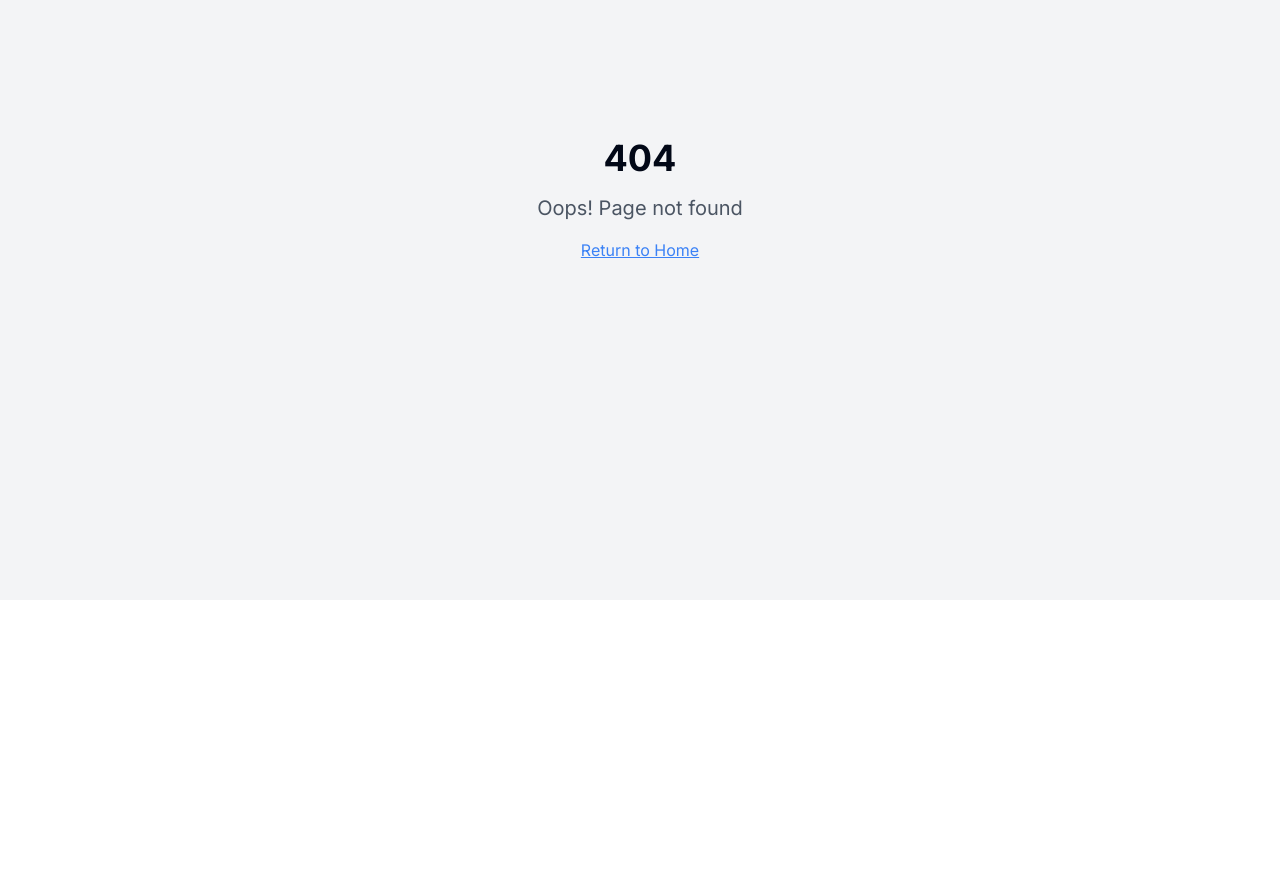
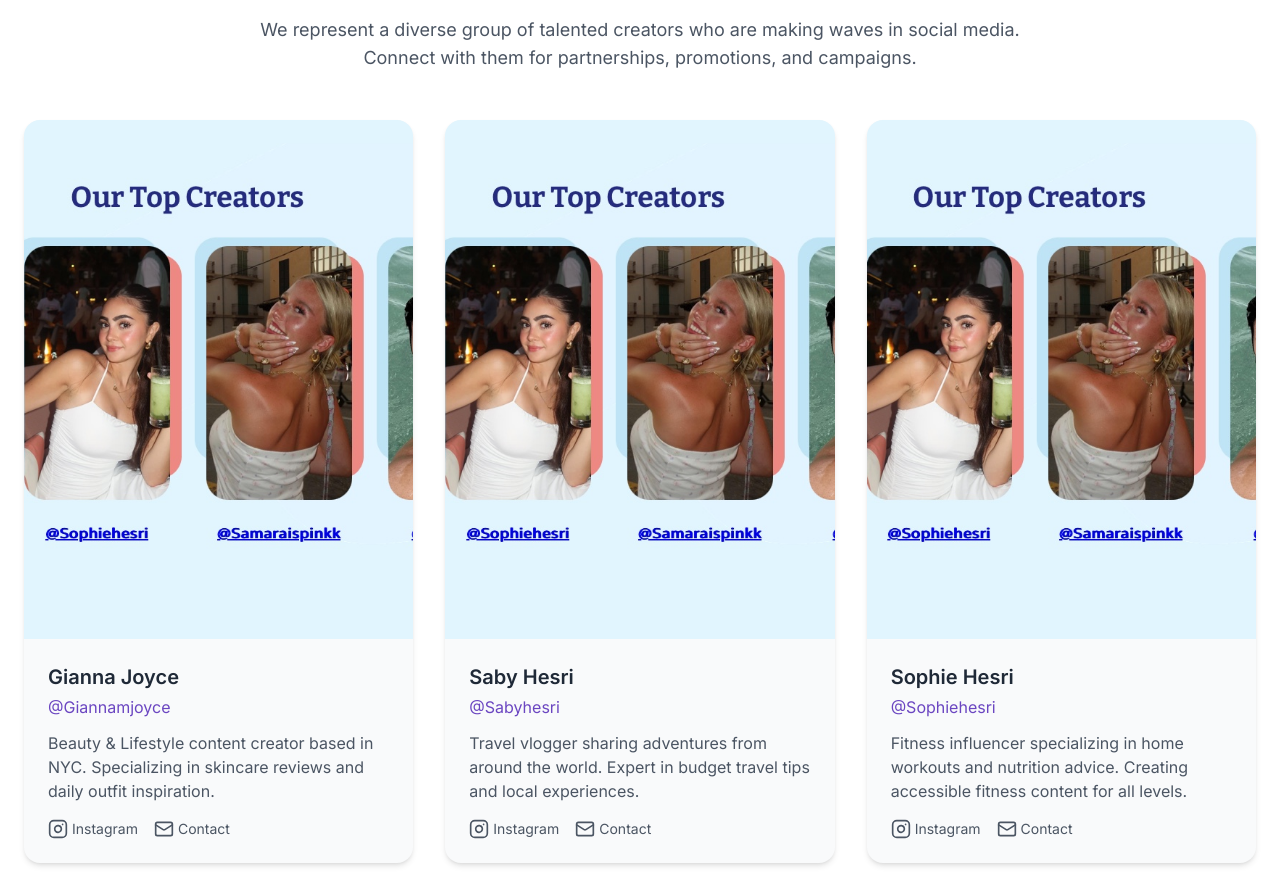
Before and after one commit to mitchkurtz123/tiddle-echo-creator, a React (Vite) app: page /roster in a window 1280 px wide. Before the commit this address had no page. Shown: the part 200-1094 px from the top of the page. Before the commit the page ends 800 px from the top, so only its background shows below. Built offline with nearby package versions, Linux system fonts and the light colour scheme.

Commit message:
Add roster page
Implement the roster page based on the provided URL.

```diff
--- a/src/App.tsx
+++ b/src/App.tsx
@@ -7,6 +7,7 @@ import { QueryClient, QueryClientProvider } from "@tanstack/react-query";
 import { BrowserRouter, Routes, Route } from "react-router-dom";
 import Index from "./pages/Index";
 import Contact from "./pages/Contact";
+import Roster from "./pages/Roster";
 import NotFound from "./pages/NotFound";
 
 const queryClient = new QueryClient();
@@ -21,6 +22,7 @@ const App = () => (
           <Routes>
             <Route path="/" element={<Index />} />
             <Route path="/contact" element={<Contact />} />
+            <Route path="/roster" element={<Roster />} />
             {/* ADD ALL CUSTOM ROUTES ABOVE THE CATCH-ALL "*" ROUTE */}
             <Route path="*" element={<NotFound />} />
           </Routes>
--- a/src/components/Navigation.tsx
+++ b/src/components/Navigation.tsx
@@ -19,7 +19,7 @@ const Navigation: React.FC<NavigationProps> = ({ className }) => {
           </Link>
           <div className="hidden md:flex space-x-8">
             <a href="#about" className="text-gray-600 dark:text-gray-300 hover:text-tiddle-purple transition-colors">About</a>
-            <a href="#features" className="text-gray-600 dark:text-gray-300 hover:text-tiddle-purple transition-colors">Features</a>
+            <Link to="/roster" className="text-gray-600 dark:text-gray-300 hover:text-tiddle-purple transition-colors">Roster</Link>
             <Link to="/contact" className="text-gray-600 dark:text-gray-300 hover:text-tiddle-purple transition-colors">Contact</Link>
           </div>
         </div>
--- /dev/null
+++ b/src/pages/Roster.tsx
@@ -0,0 +1,139 @@
+
+import React from 'react';
+import Navigation from '@/components/Navigation';
+import Footer from '@/components/Footer';
+import { Instagram, Mail } from 'lucide-react';
+import { Button } from '@/components/ui/button';
+
+type Creator = {
+  name: string;
+  username: string;
+  bio: string;
+  imageUrl: string;
+  instagram: string;
+};
+
+const creators: Creator[] = [
+  {
+    name: "Gianna Joyce",
+    username: "@Giannamjoyce",
+    bio: "Beauty & Lifestyle content creator based in NYC. Specializing in skincare reviews and daily outfit inspiration.",
+    imageUrl: "/lovable-uploads/4e16a1ad-2f86-48c8-9234-cf3d9a7e1270.png",
+    instagram: "Giannamjoyce",
+  },
+  {
+    name: "Saby Hesri",
+    username: "@Sabyhesri",
+    bio: "Travel vlogger sharing adventures from around the world. Expert in budget travel tips and local experiences.",
+    imageUrl: "/lovable-uploads/4e16a1ad-2f86-48c8-9234-cf3d9a7e1270.png",
+    instagram: "Sabyhesri",
+  },
+  {
+    name: "Sophie Hesri",
+    username: "@Sophiehesri",
+    bio: "Fitness influencer specializing in home workouts and nutrition advice. Creating accessible fitness content for all levels.",
+    imageUrl: "/lovable-uploads/4e16a1ad-2f86-48c8-9234-cf3d9a7e1270.png",
+    instagram: "Sophiehesri",
+  },
+  {
+    name: "Samara Ispink",
+    username: "@Samaraispinkk",
+    bio: "Fashion enthusiast and sustainable clothing advocate. Showcasing ethical fashion brands and styling tips.",
+    imageUrl: "/lovable-uploads/4e16a1ad-2f86-48c8-9234-cf3d9a7e1270.png",
+    instagram: "Samaraispinkk",
+  },
+  {
+    name: "Agga Yucita",
+    username: "@Aggayucita",
+    bio: "Food creator sharing quick recipes and restaurant reviews. Passionate about exploring diverse cuisines.",
+    imageUrl: "/lovable-uploads/4e16a1ad-2f86-48c8-9234-cf3d9a7e1270.png",
+    instagram: "Aggayucita",
+  },
+  {
+    name: "Avani Reyes",
+    username: "@Avanireyes",
+    bio: "Tech reviewer and digital lifestyle content creator. Sharing the latest gadget reviews and productivity tips.",
+    imageUrl: "/lovable-uploads/4e16a1ad-2f86-48c8-9234-cf3d9a7e1270.png",
+    instagram: "Avanireyes",
+  },
+];
+
+const Roster: React.FC = () => {
+  return (
+    <div className="min-h-screen bg-tiddle-background dark:bg-gray-900">
+      <div className="max-w-7xl mx-auto bg-white dark:bg-gray-800 rounded-3xl shadow-lg my-4 overflow-hidden">
+        <Navigation />
+
+        <div className="container mx-auto py-12 px-4 md:px-6">
+          <div className="max-w-3xl mx-auto mb-12 text-center">
+            <h1 className="text-4xl md:text-5xl font-bold mb-4 text-gray-800 dark:text-gray-100">Meet Our <span className="text-tiddle-purple">Creators</span></h1>
+            <p className="text-lg text-gray-600 dark:text-gray-300">
+              We represent a diverse group of talented creators who are making waves in social media.
+              Connect with them for partnerships, promotions, and campaigns.
+            </p>
+          </div>
+
+          <div className="grid grid-cols-1 md:grid-cols-2 lg:grid-cols-3 gap-8 mb-16">
+            {creators.map((creator, index) => (
+              <div
+                key={index}
+                className="bg-gray-50 dark:bg-gray-700 rounded-2xl overflow-hidden shadow-md hover:shadow-lg transition-shadow"
+              >
+                <div className="aspect-[3/4] relative overflow-hidden">
+                  <img
+                    src={creator.imageUrl}
+                    alt={creator.name}
+                    className="w-full h-full object-cover"
+                  />
+                </div>
+                <div className="p-6">
+                  <h3 className="text-xl font-semibold text-gray-800 dark:text-gray-100 mb-1">{creator.name}</h3>
+                  <p className="text-tiddle-purple dark:text-tiddle-purple-light mb-3">{creator.username}</p>
+                  <p className="text-gray-600 dark:text-gray-300 mb-4">{creator.bio}</p>
+                  <div className="flex items-center space-x-4">
+                    <a
+                      href={`https://instagram.com/${creator.instagram}`}
+                      target="_blank"
+                      rel="noopener noreferrer"
+                      className="flex items-center text-gray-600 dark:text-gray-300 hover:text-tiddle-purple dark:hover:text-tiddle-purple-light"
+                    >
+                      <Instagram className="h-5 w-5 mr-1" />
+                      <span className="text-sm">Instagram</span>
+                    </a>
+                    <a
+                      href={`/contact?creator=${creator.name}`}
+                      className="flex items-center text-gray-600 dark:text-gray-300 hover:text-tiddle-purple dark:hover:text-tiddle-purple-light"
+                    >
+                      <Mail className="h-5 w-5 mr-1" />
+                      <span className="text-sm">Contact</span>
+                    </a>
+                  </div>
+                </div>
+              </div>
+            ))}
+          </div>
+
+          <div className="bg-gradient-to-r from-purple-50 to-blue-50 dark:from-gray-700 dark:to-gray-800 rounded-3xl p-8 md:p-12 text-center shadow-md">
+            <h2 className="text-2xl md:text-3xl font-bold mb-4 text-gray-800 dark:text-gray-100">
+              Looking to collaborate with our creators?
+            </h2>
+            <p className="text-lg text-gray-600 dark:text-gray-300 mb-6 max-w-2xl mx-auto">
+              We connect brands with the perfect influencers to tell their story.
+              Our team handles everything from creator selection to campaign execution.
+            </p>
+            <Button
+              className="bg-tiddle-purple hover:bg-tiddle-purple/90 text-white px-8 py-2.5 rounded-full text-lg"
+              onClick={() => window.location.href = '/contact'}
+            >
+              Start a Campaign
+            </Button>
+          </div>
+        </div>
+
+        <Footer />
+      </div>
+    </div>
+  );
+};
+
+export default Roster;
```
